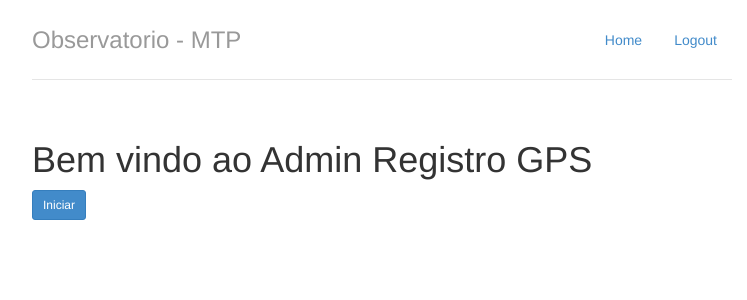
After one commit to Agamenonrs/obs-mtp_v2, a Django app: page /client_rest/form_iniciar/ in a window 1280 px wide. The commit adds this page. Shown: the top 300 px of the page, without its empty margins (258-1005 px from the left). Run offline with Django 3.2, Linux system fonts and the light colour scheme.

Commit message:
Incluido tela para iniciar o processo e contador de registros.

```diff
--- a/obs_mtp/client_rest/templates/index.html
+++ b/obs_mtp/client_rest/templates/index.html
@@ -4,7 +4,8 @@
 
 <h1>Bem vindo ao Admin Registro GPS</h1>
 <div>
-<a href="{% url 'buscar_dados' %}">Iniciar Busca de Dados do GPS</a>
+<a href="{% url 'form_iniciar' %}">Iniciar Busca de Dados do GPS</a><br/>
+<a href="{% url 'exibe_ultimo_registro' %}">Exibe ultimo Registro</a>
 
 </div>
 
--- /dev/null
+++ b/obs_mtp/client_rest/templates/iniciar_busca.html
@@ -0,0 +1,14 @@
+{% extends "template.html" %}
+
+{% block body %}
+
+<h1>Bem vindo ao Admin Registro GPS</h1>
+<div>
+<form action="{% url 'buscar_dados' %}" method="post">
+{% csrf_token %}
+<input type="submit" class="btn btn-primary btn-sm" value="Iniciar">
+</form>
+
+</div>
+
+{% endblock %}
--- a/obs_mtp/client_rest/templates/template.html
+++ b/obs_mtp/client_rest/templates/template.html
@@ -12,7 +12,7 @@
     <div class="container">
       <div class="header">
          <ul class="nav nav-pills pull-right">
-            <li class=""><a href="#">Home</a></li>
+            <li class=""><a href="{% url 'index' %}">Home</a></li>
             <li class=""><a href="#">Logout</a></li>
         </ul>
         <h3 class="text-muted">Observatorio - MTP</h3>
--- a/obs_mtp/client_rest/urls.py
+++ b/obs_mtp/client_rest/urls.py
@@ -5,4 +5,6 @@ from . import views
 urlpatterns = [
     path('', views.index, name='index'),
     path('buscar_dados/', views.buscar_dados,  name='buscar_dados'),
+    path('form_iniciar/', views.form_iniciar,  name='form_iniciar'),
+    path('exibe_ultimo_registro/', views.exibe_ultimo_registro,  name='exibe_ultimo_registro'),
 ]
--- a/obs_mtp/client_rest/views.py
+++ b/obs_mtp/client_rest/views.py
@@ -4,12 +4,13 @@ from pymongo import MongoClient
 from datetime import datetime
 from apscheduler.schedulers.background import BackgroundScheduler
 from django.http import Http404
+from bson.json_util import dumps
 
 import json
 import requests
 import time
 import pprint
-from bson.json_util import dumps
+import sys
 
 
 # from django.http import HttpResponse
@@ -19,46 +20,57 @@ client = MongoClient('mongodb://mongodb:27017')
 #Definine o database a ser utilizado
 db = client.obs_mtp
 
-def buscar_dados(request):
+def form_iniciar(request):
+	return render(request, 'iniciar_busca.html')
+
+def exibe_ultimo_registro(request):
 
 	total = str(db.registro_gps.count())
 	data = dumps(db.registro_gps.find_one())
 	ultimo_registro = json.loads(data)
-	print('===================== ' + str(ultimo_registro['REGISTRO']))
-	#iniciar_processo()
-	return render(request, 'sucesso.html', {'total': total, 'ultimo_registro' : ultimo_registro['REGISTRO'][1] })
+	data_atualizacao = str(ultimo_registro['DATA_ATUALIZACAO'])
+	print('===================== ' + str( data_atualizacao))
+	return render(request, 'sucesso.html', {'total': total, 'ultimo_registro' : data_atualizacao })
 
 
-def client2(request):
-	print('=====================')
-	#url = 'http://dadosabertos.rio.rj.gov.br/apiTransporte/apresentacao/rest/index.cfm/obterPosicoesDaLinha/688'
-	url = 'http://dadosabertos.rio.rj.gov.br/apiTransporte/apresentacao/rest/index.cfm/obterTodasPosicoes'
-	resultado = ''
-	response = requests.get(url)
-	#Verifica se o retorno esta ok
-	if response.status_code == 200:
-		resultado = 'URL ATIVA'
-		rdata = response.text
-		data = json.loads(rdata)
-
-		#Passa a informacao para registro
-		registro = {'REGISTRO' : data['DATA']}
-		#Adiciona o atributo DATA_ATUALIZACAO ao json
-		registro['REGISTRO'].append( {'DATA_ATUALIZACAO' : datetime.now().strftime('%m-%d-%Y %H:%M:%S') } )
-
-		#Define a collection a ser utilizada(se nao existir cria)
-		collection = db.registro_gps
-		collection.insert_one(registro)
-	#iniciar_processo()
-	return HttpResponse(rdata)
+def buscar_dados(request):
+	iniciar_processo()
+	total = str(db.registro_gps.count())
+	data = dumps(db.registro_gps.find_one())
+	ultimo_registro = json.loads(data)
+	data_atualizacao = str(ultimo_registro['DATA_ATUALIZACAO'])
+	print('===================== ' + str( data_atualizacao))
+	return render(request, 'sucesso.html', {'total': total, 'ultimo_registro' : data_atualizacao })
 
 def index(request):
 	return render(request, 'index.html')
 
 def gravaRegistro():
-	print ('TIME EXECUTOU')
+	try:
+		print ('Processo executando...')
+		#url = 'http://dadosabertos.rio.rj.gov.br/apiTransporte/apresentacao/rest/index.cfm/obterPosicoesDaLinha/688'
+		url = 'http://dadosabertos.rio.rj.gov.br/apiTransporte/apresentacao/rest/index.cfm/obterTodasPosicoes'
+		resultado = ''
+		response = requests.get(url)
+		#Verifica se o retorno esta ok
+		if response.status_code == 200:
+			resultado = 'URL ATIVA'
+			rdata = response.text
+			data = json.loads(rdata)
+
+			#Passa a informacao para registro
+			registro = {'REGISTRO' : data['DATA'],'DATA_ATUALIZACAO' : datetime.now().strftime('%d-%m-%Y %H:%M:%S')}
+			#Adiciona o atributo DATA_ATUALIZACAO ao json
+			#Define a collection a ser utilizada(se nao existir cria)
+			collection = db.registro_gps
+			collection.insert_one(registro)
+	except Exception as e:
+		collection = db.erro_log
+		erro = {'data' :  str(datetime.now().strftime('%d-%m-%Y %H:%M:%S')), 'mensagem_erro' : str(e)}
+		collection.insert_one(erro)
+
 
 def iniciar_processo():
 	scheduler = BackgroundScheduler()
-	scheduler.add_job(gravaRegistro, 'interval', seconds=10)
+	scheduler.add_job(gravaRegistro, 'interval', minutes=2)
 	scheduler.start()
```
Also changed, not shown: obs_mtp/client_rest/templates/sucesso.html (+9 -0 lines).
